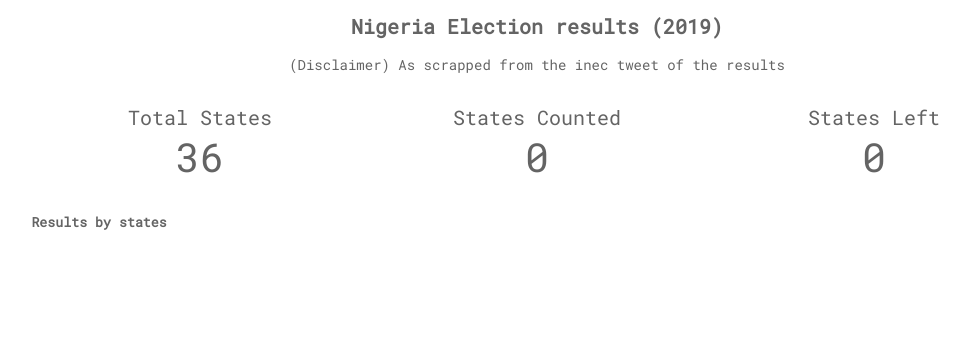
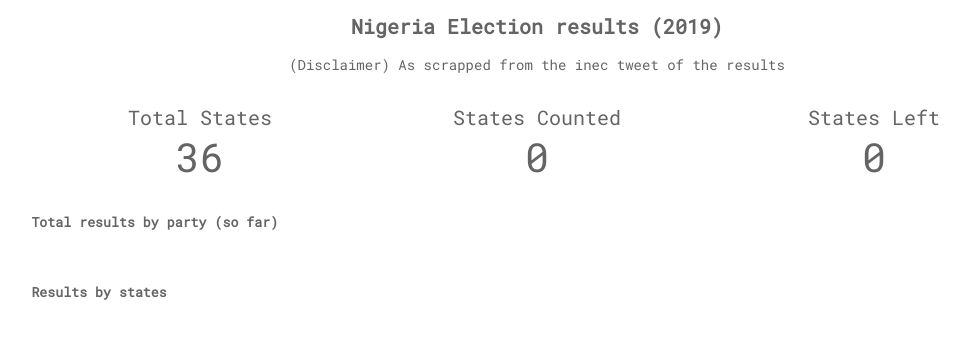
Before and after one commit to adekoder/ng-election-results, a Flask app: page / in a window 1280 px wide. Shown: the top 339 px of the page, without its empty margins (103-1073 px from the left). Run offline with Flask 2, Linux system fonts and the light colour scheme.

Commit message:
Added total results by party and highest per states

```diff
--- a/static/style.css
+++ b/static/style.css
@@ -22,10 +22,10 @@
     display:flex;
     justify-content: space-between;
 }
-.results{
+.result-group{
     width:80%;
     height:auto;
-    margin:20px auto;
+    margin:30px auto;
 }
 
 
@@ -71,3 +71,33 @@
     font-size:40px;
     display:block;
 }
+
+.party-stat{
+    margin:20px auto;
+    display:flex;
+    justify-content: space-between;
+    flex-wrap: wrap;
+}
+
+.party-result{
+    text-align:center;
+}
+
+.party-result span{
+    font-size:30px;
+    font-weight: 500;
+    display: block;
+}
+
+.party-result small{
+    margin:10px 0px;
+    display: block;
+    font-size:20px;
+    font-weight:bolder;
+}
+
+.highest{
+    background-color:rgb(63, 194, 63);
+    color:#ffffff;
+    padding:5px;
+}
--- a/templates/index.html
+++ b/templates/index.html
@@ -42,62 +42,105 @@
         </div>
 
     </div>
+    <div class="result-group">
+        <h5>Total results by party (so far)</h5>
+        <div class="party-stat">
 
+        </div>
+    </div>
 
-    <div class="results">
+    <div class="result-group results">
         <h5>Results by states</h5>
         <div class="results-pos"></div>
     </div>
     <script>
 
         const results = document.querySelector('.results-pos');
+        const party_result = document.querySelector('.party-stat');
 
-        let build_result_dom = (state, result) => {
-            return `<div class="state">
-                            <span class="name">${state} state</span>
-                                <div class="vote_counts">
-                                    <div>
-                                        <span class="party">PDP</span>
-                                        <span class="count">${result['PDP']}</span>
-                                    </div>
-                                </div>
-                                <div class="vote_counts">
-                                    <div>
-                                        <span class="party">APC</span>
-                                        <span class="count">${result['APC']}</span>
-                                    </div>
-                                </div>
-                                <div class="vote_counts">
-                                    <div>
-                                        <span class="party">AAC</span>
-                                        <span class="count">${result['AAC']}</span>
-                                    </div>
-                                </div>
-                                <div class="vote_counts">
-                                    <div>
-                                        <span class="party">ADC</span>
-                                        <span class="count">${result['ADC']}</span>
-                                    </div>
-                                </div>
-                                <div class="vote_counts">
-                                    <div>
-                                        <span class="party">SDP</span>
-                                        <span class="count">${result['SDP']}</span>
-                                    </div>
-                                </div>
-                                <div class="vote_counts">
-                                    <div>
-                                        <span class="party">ADP</span>
-                                        <span class="count">${result['ADP']}</span>
-                                    </div>
-                                </div>
-                        </div>`;
+        let vote_count_dom = (party, vote) => {
+            return `<div class="vote_counts">
+                    <div>
+                        <span class="party ${party}" >${party}</span>
+                        <span class="count">${vote}</span>
+                    </div>
+            </div>`;
+        }
+
+        let convert_vote_to_int = (vote) => {
+            return parseInt(vote.split(',').join(''));
+        }
+
+        let build_result_dom = (state, results) => {
+            let dom = `<div class="state" id=${state}>
+                            <span class="name">${state} state</span>`;
+
+            for (party in results){
+                dom += vote_count_dom(party, results[party])
+            }
+
+            dom += '</div>';
+            return dom;
+
+        }
+
+        let winner_by_state = (state_results) => {
+            data = {};
+            for (state in state_results){
+                let current_highest = 0;
+                let leading_party = '';
+                let results = state_results[state];
+                for (party in results){
+                    let vote = convert_vote_to_int(results[party]);
+                    if (current_highest < vote){
+                        current_highest = vote;
+                        leading_party = party;
+                    }
+                }
+
+                data[state] = leading_party;
+            }
+            return data;
         }
 
         let state_stat = (results) => {
             let total_counted = Object.keys(results).length;
             document.querySelector('.counted-value').innerHTML = total_counted;
             document.querySelector('.left-value').innerHTML = 36 - total_counted;
+        }
+
+        let result_by_party = (results) => {
+            party_results = Object.values(results);
+            data = {}
+            for (result of party_results){
+                for (party in result){
+                    vote_count = convert_vote_to_int(result[party]);
+                    Object.keys(data).includes(party) ?
+                            data[party] += vote_count :
+                            data[party] = vote_count;
+                }
+            }
+
+            return data;
+        }
+
+        let build_result_by_party_dom = (results) => {
+            data = result_by_party(results);
+            let dom = '';
+            for (party in data){
+                dom += `<div class=party-result>
+                        <span>${data[party].toLocaleString(undefined, {maximumFractionDigits:2})}</span>
+                        <small>${party}</small>
+                    </div>`;
+            }
+            party_result.innerHTML = dom;
+        }
+
+        let indicate_winner_by_states = (state_results) => {
+            let data = winner_by_state(state_results);
+            for (item in data){
+                document.querySelector(`#${item}`).querySelector(`.${data[item]}`).classList.add('highest');
+            }
         }
 
         let get_results = () => {
@@ -108,16 +151,17 @@
             }).then(function (json) {
                 let state_results = json['data'];
                 state_stat(state_results);
+                build_result_by_party_dom(state_results);
                 let results_dom = '';
                 for (state in state_results) {
                     results_dom +=  build_result_dom(state, state_results[state])
 
                 }
                 results.innerHTML = results_dom;
-
+                indicate_winner_by_states(state_results);
             });
         }
-
+        //get_results();
         setInterval(get_results, 2000);
 
 
```
